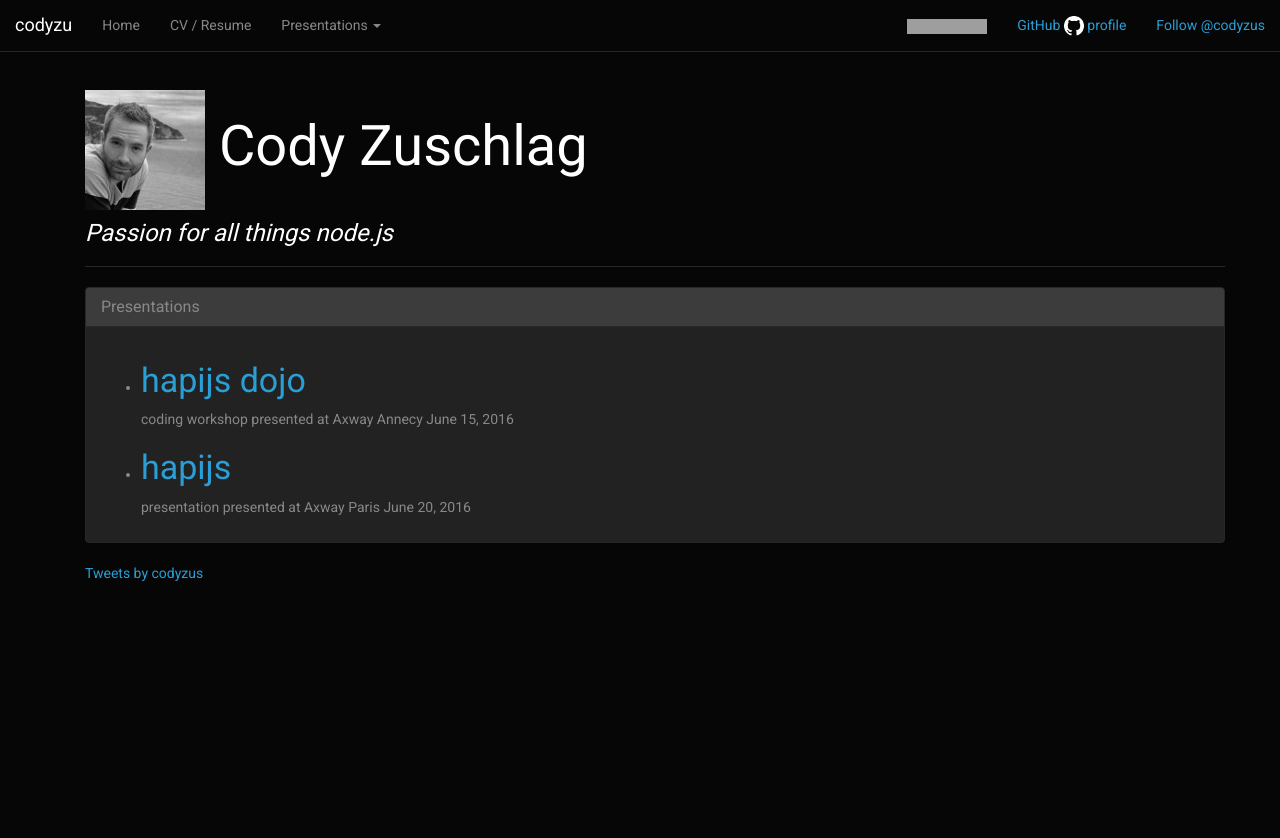
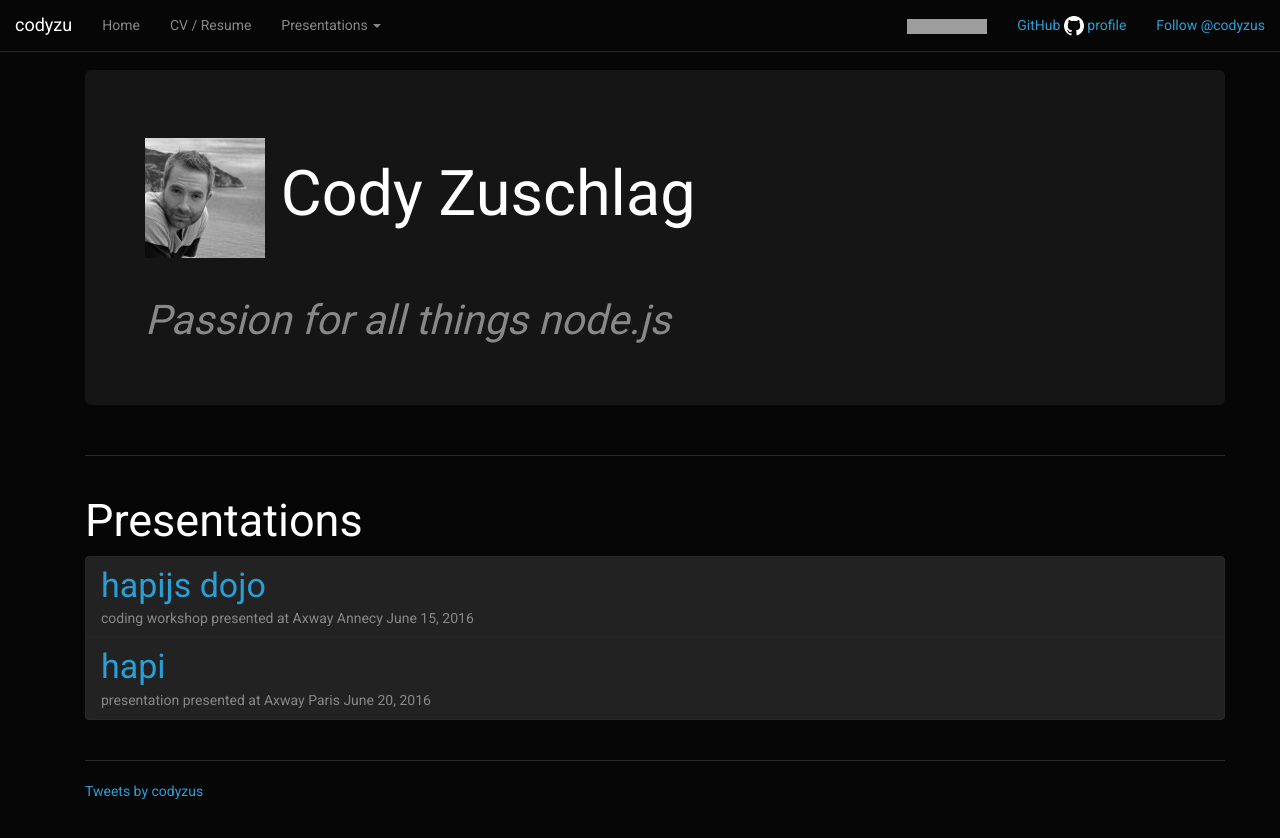
Before and after one commit to codyzu/codyzu.github.io, a Jekyll site: the page built from index.html, in a window 1280 px wide. Shown: the top 838 px of the page. Built offline with Jekyll 4.4.1, drawn with Linux system fonts in a browser that asks for light colours; nearby versions of some CDN libraries; comment, search, counter and statistics services are not loaded; grey boxes are pictures that could not be loaded.

Commit message:
improve layout, move presentation data to external file

```diff
--- /dev/null
+++ b/_data/presentations.yml
@@ -0,0 +1,6 @@
+- name: hapijs dojo
+  description: coding workshop presented at Axway Annecy June 15, 2016
+  url: /hapi
+- name: hapi
+  description: presentation presented at Axway Paris June 20, 2016
+  url: /hapiatlunch
--- a/_includes/header2.html
+++ b/_includes/header2.html
@@ -24,13 +24,11 @@
         <li class="dropdown">
           <a href="#" class="dropdown-toggle" data-toggle="dropdown" role="button" aria-haspopup="true" aria-expanded="false">Presentations <span class="caret"></span></a>
           <ul class="dropdown-menu">
-            <li><a href="#">Action</a></li>
-            <li><a href="#">Another action</a></li>
-            <li><a href="#">Something else here</a></li>
-            <li role="separator" class="divider"></li>
-            <li><a href="#">Separated link</a></li>
-            <li role="separator" class="divider"></li>
-            <li><a href="#">One more separated link</a></li>
+            {% for presentation in site.data.presentations %}
+            <li>
+              <a href="{{ presentation.url | prepend: site.baseurl }}">{{presentation.name}}</a>
+            </li>
+            {% endfor %}
           </ul>
         </li>
       </ul>
--- /dev/null
+++ b/index.html
@@ -0,0 +1,38 @@
+---
+layout: default2
+title: Home
+in_menu: true
+---
+<div class="row">
+  <div class="col-md-12">
+    <div class="jumbotron">
+      <h1><img src="hapi/images/cody1_bw_100px.jpg" /> Cody Zuschlag</h1>
+      <h1><small><em>Passion for all things node.js</em></small></h1>
+    </div>
+  </div>
+</div>
+<div class="row">
+  <div class="col-md-12">
+    <hr />
+  </div>
+  <div class="col-md-12">
+    <h2>Presentations</h2>
+    <ul class="list-group">
+      {% for presentation in site.data.presentations %}
+      <li class="list-group-item">
+        <h3 class="list-group-item-heading"><a href="{{ presentation.url | prepend: site.baseurl }}">{{presentation.name}}</a></h3>
+        <p class="list-group-item-text">{{ presentation.description }}</p>
+      </li>
+      {% endfor %}
+    </ul>
+  </div>
+  <div class="col-md-12">
+    <hr />
+  </div>
+</div>
+<div class="row">
+  <div class="col-md-12">
+    <a class="twitter-timeline" data-theme="dark" href="https://twitter.com/codyzus">Tweets by codyzus</a>
+    <script async src="//platform.twitter.com/widgets.js" charset="utf-8"></script>
+  </div>
+</div>
--- a/index.md
+++ /dev/null
@@ -1,25 +0,0 @@
----
-layout: default2
-title: Home
-in_menu: true
----
-# ![cody](hapi/images/cody1_bw_100px.jpg) Cody Zuschlag
-
-#### _Passion for all things node.js_
-
----
-
-<div class="panel panel-default">
-  <div class="panel-heading">
-    <h3 class="panel-title">Presentations</h3>
-  </div>
-  <div class="panel-body">
-    <ul>
-      <li><h3><a href="/hapi">hapijs dojo</a></h3> coding workshop presented at Axway Annecy June 15, 2016</li>
-      <li><h3><a href="/hapiatlunch">hapijs</a></h3> presentation presented at Axway Paris June 20, 2016</li>
-    </ul>
-  </div>
-</div>
-
-<a class="twitter-timeline" data-theme="dark" href="https://twitter.com/codyzus">Tweets by codyzus</a>
-<script async src="//platform.twitter.com/widgets.js" charset="utf-8"></script>
--- a/resume.html
+++ b/resume.html
@@ -173,6 +173,7 @@ education:
       {% endfor %}
     </div>
   </div>
+</div>
 
 <div class="row">
   <div class="col-md-12">
```
Lines whose indentation alone changed are shown as unchanged.
